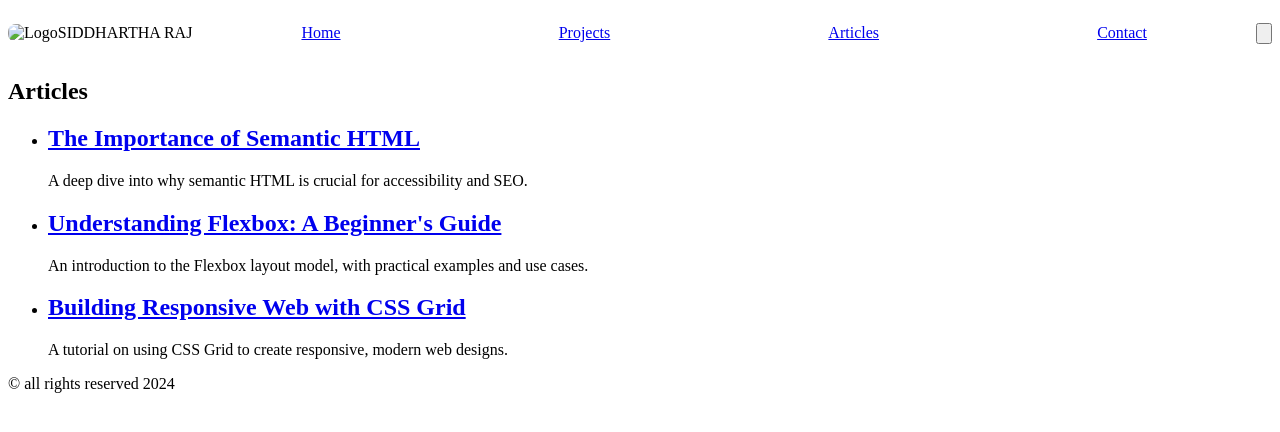
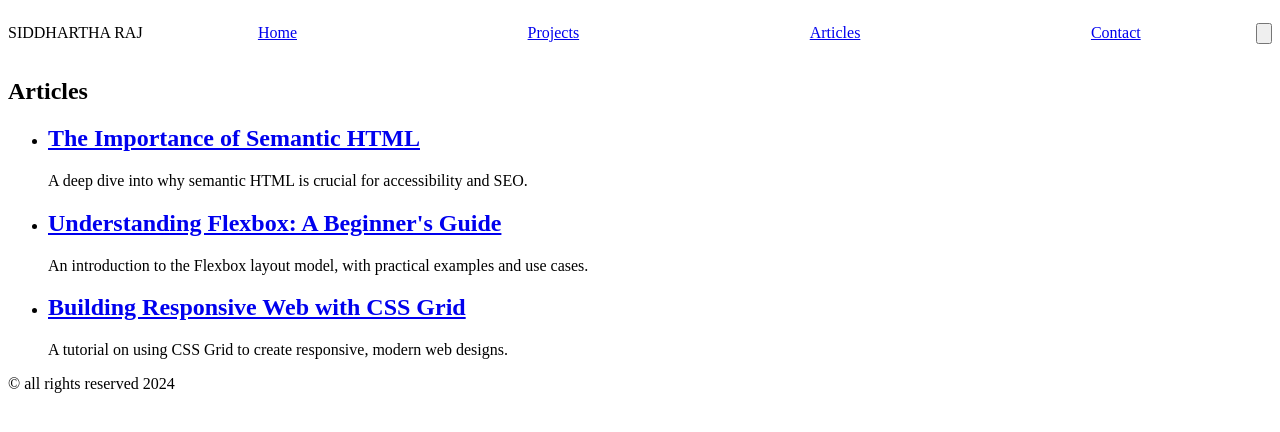
Before and after one commit to siddhartha-raj21/frontend-projects, a plain HTML site: page 03-personal-portfolio/articles.html in a window 1280 px wide. Drawn offline with Linux system fonts and the light colour scheme; files that its build step writes are made by us from their sources; a script that the page names is missing.

Commit message:
Update articles.html

```diff
--- a/03-personal-portfolio/articles.html
+++ b/03-personal-portfolio/articles.html
@@ -12,10 +12,9 @@
 </head>
 <body>
     <header>
-    <div class="logo">
-      <img width="64" src="#" alt="Logo">
-    </div>
-    <span class="site-name">SIDDHARTHA RAJ</span>
+    <span class="logo">
+      SIDDHARTHA RAJ
+    </span>
       <nav>
         <ul>
           <li><a href="index.html">Home</a></li>
```
